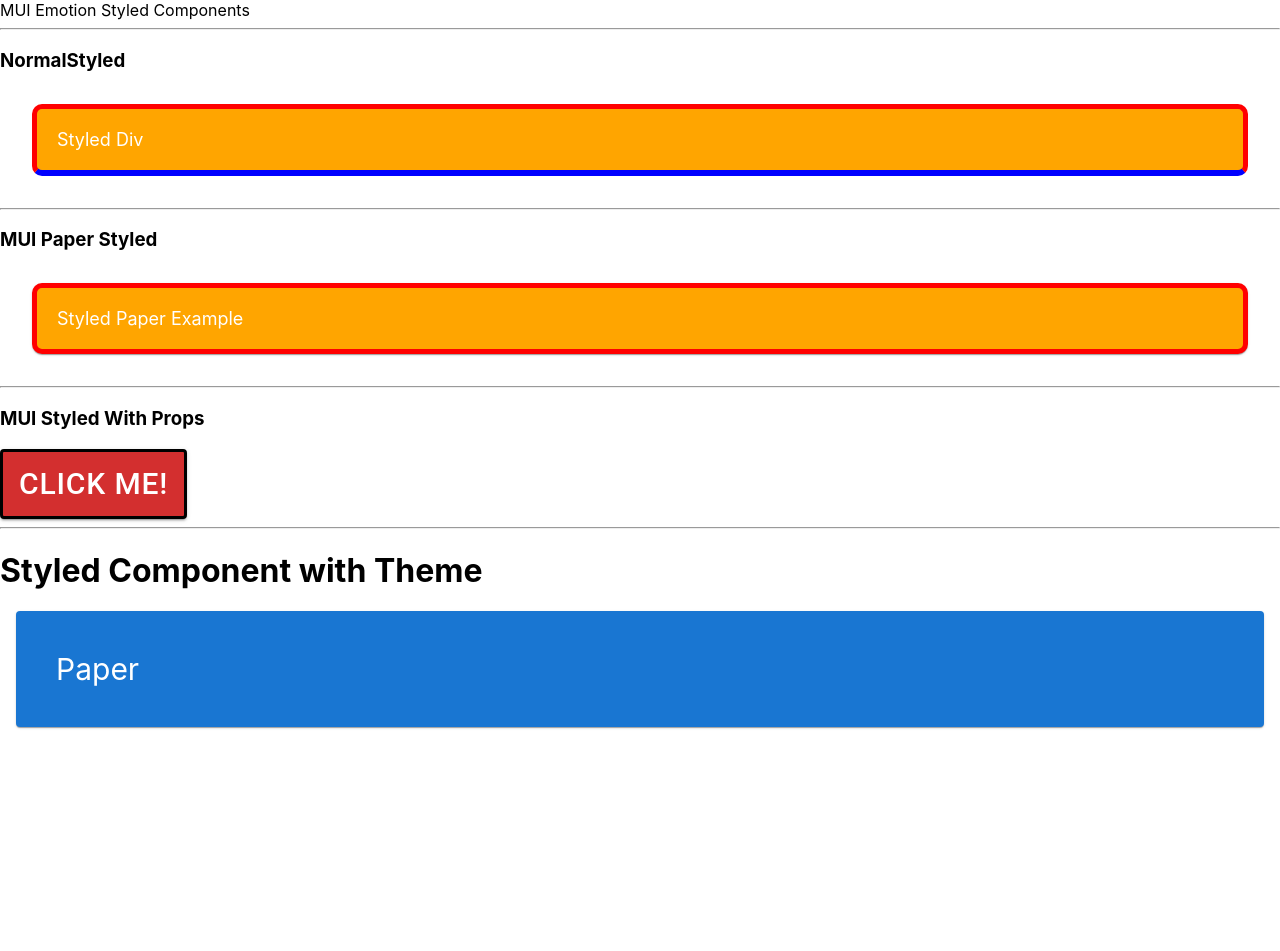
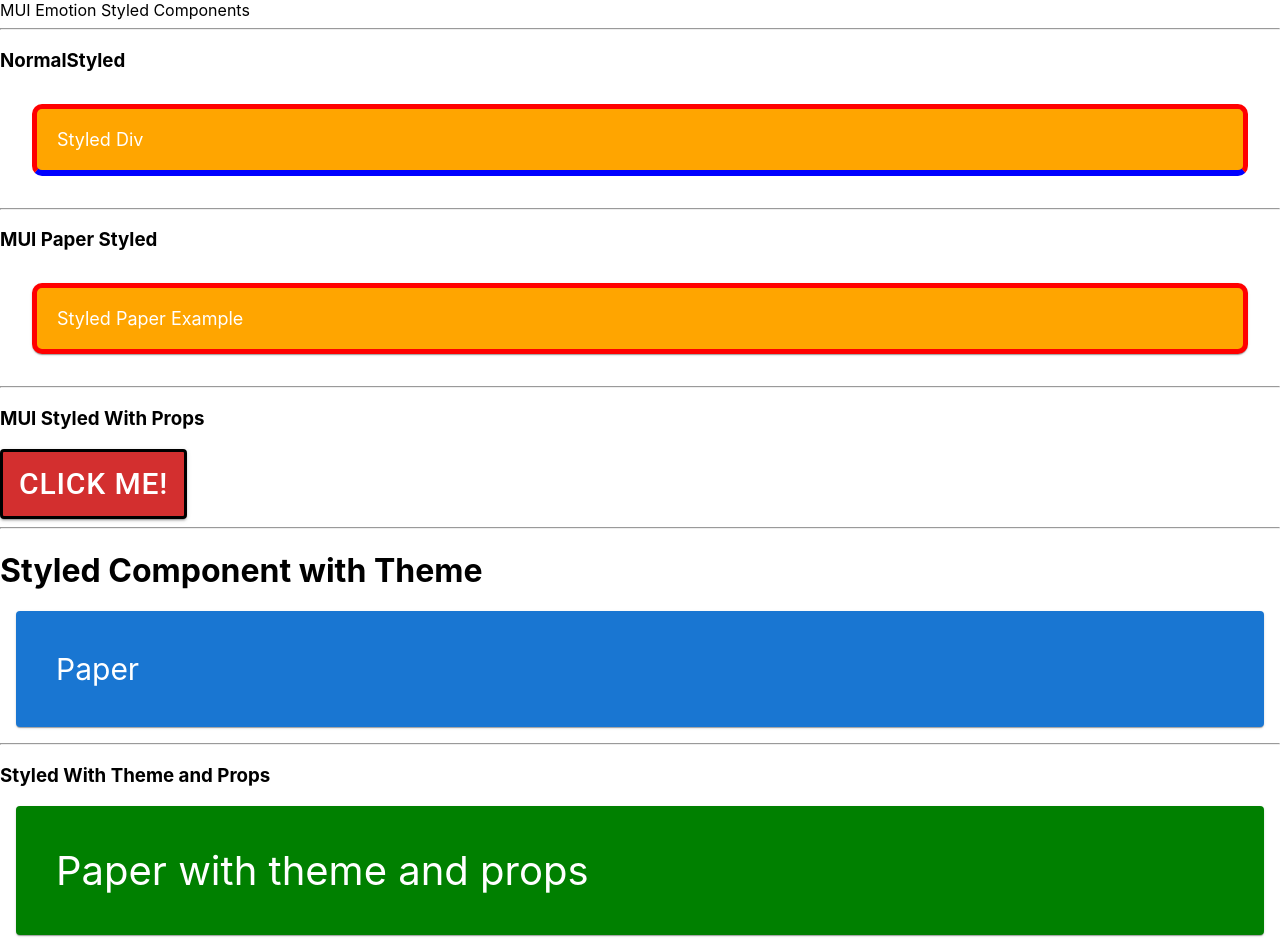
Before and after one commit to mayurpatildax/MUI-Emotion-Styled-Typescript, a React (Create React App) app: page / in a window 1280 px wide. Before the commit the page ends 800 px from the top, so only its background shows below. Built offline with nearby package versions, Linux system fonts and the light colour scheme.

Commit message:
Styled component with theme and props

```diff
--- a/src/App.tsx
+++ b/src/App.tsx
@@ -3,6 +3,7 @@ import MUIPaperStyled from "./components/MUIPaperStyled";
 import MUIStyledWithProps from "./components/MUIStyledWithProps";
 import NormalStyled from "./components/NormalStyled";
 import StyledWithTheme from "./components/StyledWithTheme";
+import StyledWithThemeNProps from "./components/StyledWithThemeNProps";
 
 function App() {
   return (
@@ -16,6 +17,8 @@ function App() {
       <MUIStyledWithProps />
       <hr />
       <StyledWithTheme />
+      <hr />
+      <StyledWithThemeNProps />
     </>
   );
 }
--- /dev/null
+++ b/src/components/StyledWithThemeNProps.tsx
@@ -0,0 +1,35 @@
+import React from "react";
+import { useTheme } from "@mui/material/styles";
+import styled from "@emotion/styled";
+import { Paper } from "@mui/material";
+
+// Type for styled component props
+type StyledPaperProps = {
+  fontsize?: string; //optional
+  bgColor: string; // compulsory
+};
+
+const StyledWithThemeNProps = () => {
+  const theme = useTheme();
+
+  const StyledPaper = styled(Paper)<StyledPaperProps>`
+    margin: ${theme.spacing(2)};
+    padding: ${theme.spacing(5)};
+    color: white;
+
+    // props
+    font-size: ${(props) => props.fontsize};
+    background-color: ${(props) => props.bgColor};
+  `;
+
+  return (
+    <>
+      <h3>Styled With Theme and Props</h3>
+      <StyledPaper fontsize="40px" bgColor="green">
+        Paper with theme and props
+      </StyledPaper>
+    </>
+  );
+};
+
+export default StyledWithThemeNProps;
```
